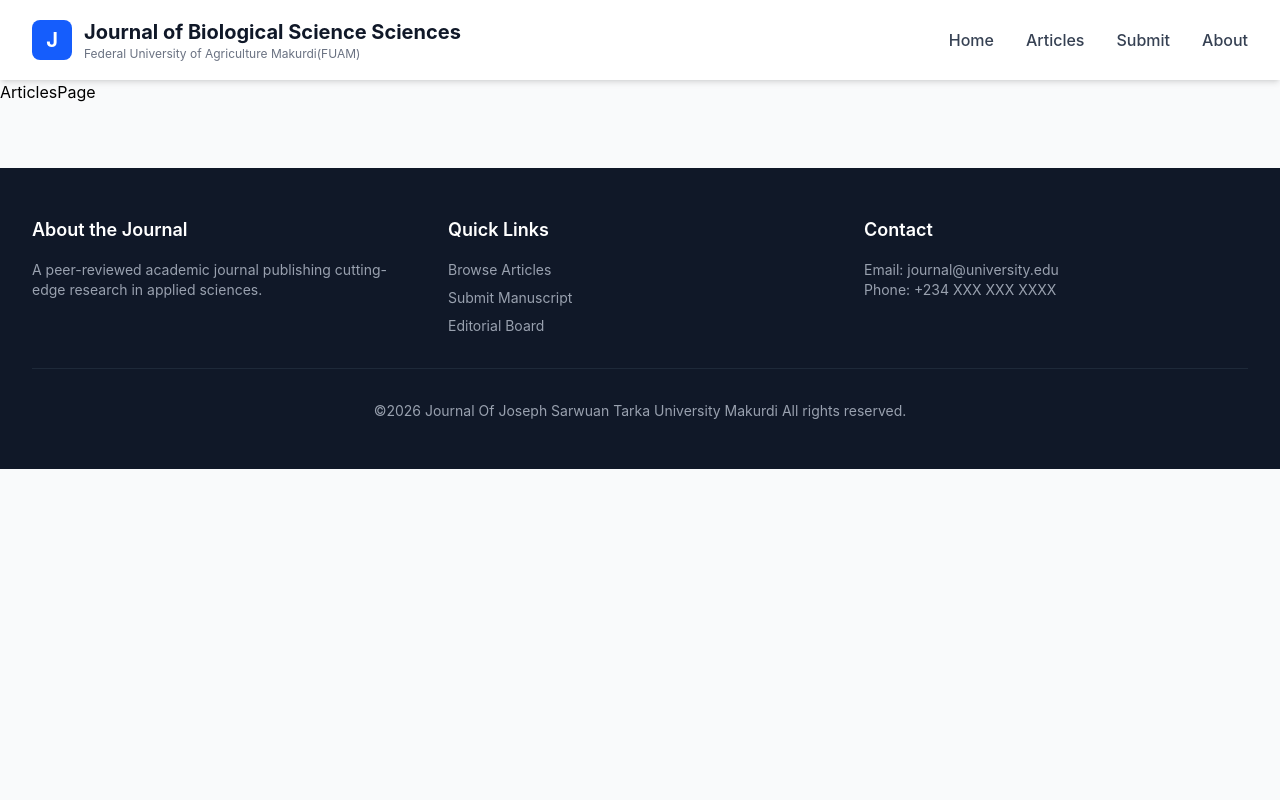
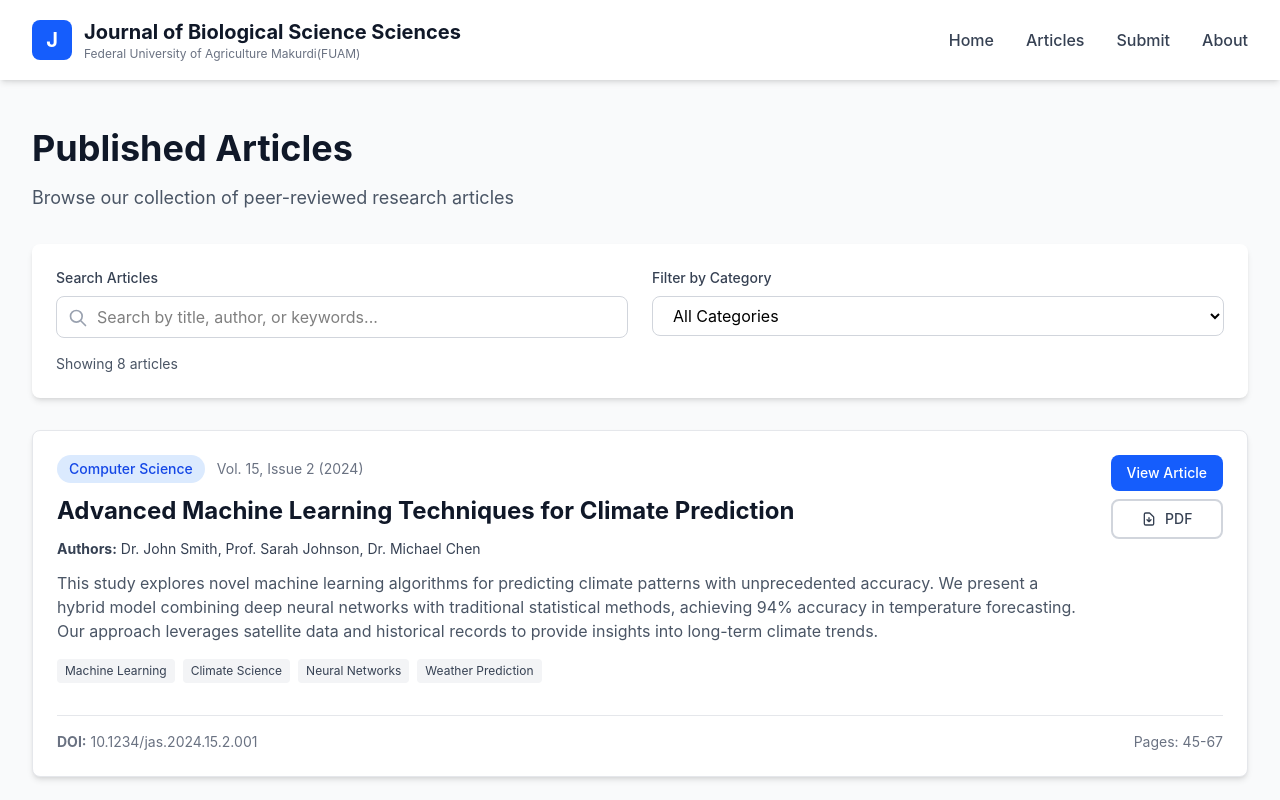
Before and after one commit to Sughnenter/journal-website, a React (Vite) app in the folder frontend/: page /articles in a window 1280 px wide. Shown: the top 800 px of the page. Built offline with nearby package versions, Linux system fonts and the light colour scheme.

Commit message:
added article page

```diff
--- a/frontend/src/pages/ArticlesPage.jsx
+++ b/frontend/src/pages/ArticlesPage.jsx
@@ -1,7 +1,177 @@
-import React from 'react'
+import React, {useState} from 'react'
+import { Link } from 'react-router';
+import { mockArticles, categories } from '../data/mockData';
 
 export function ArticlesPage ()  {
+  const [selectedCategory, setSelectedCategory] = useState('All Categories');
+  const [searchQuery, setSearchQuery] = useState('');
+
+  const filteredArticles = mockArticles.filter(article => {
+    const matchesCategory = selectedCategory === 'All Categories' || article.category === selectedCategory;
+    const matchesSearch = article.title.toLowerCase().includes(searchQuery.toLowerCase()) ||
+    article.abstract.toLowerCase().includes(searchQuery.toLowerCase()) ||
+    article.authors.some(author => author.toLowerCase().includes(searchQuery.toLowerCase()));
+    return matchesCategory && matchesSearch;
+  });
+
   return (
-    <div>ArticlesPage</div>
-  )
+    <div className="max-w-7xl mx-auto px-4 sm:px-6 lg:px-8 py-12">
+      {/* Header */}
+      <div className="mb-8">
+        <h1 className="text-4xl font-bold text-gray-900 mb-4">Published Articles</h1>
+        <p className="text-lg text-gray-600">
+          Browse our collection of peer-reviewed research articles
+        </p>
+      </div>
+
+      {/* Search and Filter */}
+      <div className="bg-white rounded-lg shadow-md p-6 mb-8">
+        <div className="grid md:grid-cols-2 gap-6">
+          {/* Search */}
+          <div>
+            <label htmlFor="search" className="block text-sm font-medium text-gray-700 mb-2">
+              Search Articles
+            </label>
+            <div className="relative">
+              <input
+                type="text"
+                id="search"
+                placeholder="Search by title, author, or keywords..."
+                value={searchQuery}
+                onChange={(e) => setSearchQuery(e.target.value)}
+                className="w-full px-4 py-2 pl-10 border border-gray-300 rounded-lg focus:ring-2 focus:ring-blue-500 focus:border-transparent"
+              />
+              <svg
+                className="absolute left-3 top-3 h-5 w-5 text-gray-400"
+                fill="none"
+                stroke="currentColor"
+                viewBox="0 0 24 24"
+              >
+                <path strokeLinecap="round" strokeLinejoin="round" strokeWidth={2} d="M21 21l-6-6m2-5a7 7 0 11-14 0 7 7 0 0114 0z" />
+              </svg>
+            </div>
+          </div>
+
+          {/* Category Filter */}
+          <div>
+            <label htmlFor="category" className="block text-sm font-medium text-gray-700 mb-2">
+              Filter by Category
+            </label>
+            <select
+              id="category"
+              value={selectedCategory}
+              onChange={(e) => setSelectedCategory(e.target.value)}
+              className="w-full px-4 py-2 border border-gray-300 rounded-lg focus:ring-2 focus:ring-blue-500 focus:border-transparent"
+            >
+              {categories.map((category) => (
+                <option key={category} value={category}>
+                  {category}
+                </option>
+              ))}
+            </select>
+          </div>
+        </div>
+
+        <div className="mt-4 text-sm text-gray-600">
+          Showing {filteredArticles.length} article{filteredArticles.length !== 1 ? 's' : ''}
+        </div>
+      </div>
+
+      {/* Articles List */}
+      <div className="space-y-6">
+        {filteredArticles.length > 0 ? (
+          filteredArticles.map((article) => (
+            <div key={article.id} className="bg-white rounded-lg shadow-md hover:shadow-xl transition p-6 border border-gray-200">
+              <div className="flex flex-col md:flex-row md:items-start justify-between gap-4 mb-4">
+                <div className="flex-1">
+                  <div className="flex flex-wrap items-center gap-3 mb-3">
+                    <span className="px-3 py-1 bg-blue-100 text-blue-700 text-sm font-medium rounded-full">
+                      {article.category}
+                    </span>
+                    <span className="text-sm text-gray-500">
+                      Vol. {article.volume}, Issue {article.issue} ({article.year})
+                    </span>
+                  </div>
+
+                  <Link to={`/articles/${article.id}`}>
+                    <h2 className="text-2xl font-bold text-gray-900 mb-3 hover:text-blue-600 transition">
+                      {article.title}
+                    </h2>
+                  </Link>
+
+                  <div className="text-sm text-gray-700 mb-3">
+                    <strong>Authors:</strong> {article.authors.join(', ')}
+                  </div>
+
+                  <p className="text-gray-600 mb-4 line-clamp-3">
+                    {article.abstract}
+                  </p>
+
+                  <div className="flex flex-wrap gap-2 mb-4">
+                    {article.keywords.map((keyword, index) => (
+                      <span key={index} className="px-2 py-1 bg-gray-100 text-gray-700 text-xs rounded">
+                        {keyword}
+                      </span>
+                    ))}
+                  </div>
+                </div>
+
+                <div className="flex flex-col gap-2 md:ml-4">
+                  <Link
+                    to={`/articles/${article.id}`}
+                    className="px-4 py-2 bg-blue-600 text-white rounded-lg hover:bg-blue-700 transition text-center text-sm font-medium whitespace-nowrap"
+                  >
+                    View Article
+                  </Link>
+                  <a
+                    href={article.pdfUrl}
+                    className="px-4 py-2 bg-white border-2 border-gray-300 text-gray-700 rounded-lg hover:bg-gray-50 transition text-center text-sm font-medium whitespace-nowrap flex items-center justify-center gap-2"
+                  >
+                    <svg className="w-4 h-4" fill="none" stroke="currentColor" viewBox="0 0 24 24">
+                      <path strokeLinecap="round" strokeLinejoin="round" strokeWidth={2} d="M12 10v6m0 0l-3-3m3 3l3-3m2 8H7a2 2 0 01-2-2V5a2 2 0 012-2h5.586a1 1 0 01.707.293l5.414 5.414a1 1 0 01.293.707V19a2 2 0 01-2 2z" />
+                    </svg>
+                    PDF
+                  </a>
+                </div>
+              </div>
+
+              <div className="pt-4 border-t border-gray-200 flex items-center justify-between text-sm text-gray-500">
+                <div>
+                  <strong>DOI:</strong> {article.doi}
+                </div>
+                <div>
+                  Pages: {article.pages}
+                </div>
+              </div>
+            </div>
+          ))
+        ) : (
+          <div className="text-center py-12 bg-white rounded-lg shadow-md">
+            <svg className="mx-auto h-12 w-12 text-gray-400" fill="none" stroke="currentColor" viewBox="0 0 24 24">
+              <path strokeLinecap="round" strokeLinejoin="round" strokeWidth={2} d="M9.172 16.172a4 4 0 015.656 0M9 10h.01M15 10h.01M21 12a9 9 0 11-18 0 9 9 0 0118 0z" />
+            </svg>
+            <h3 className="mt-4 text-lg font-medium text-gray-900">No articles found</h3>
+            <p className="mt-2 text-gray-500">Try adjusting your search or filter criteria</p>
+          </div>
+        )}
+      </div>
+
+      {/* Pagination (placeholder for future) */}
+      {filteredArticles.length > 0 && (
+        <div className="mt-8 flex justify-center">
+          <div className="flex gap-2">
+            <button className="px-4 py-2 bg-blue-600 text-white rounded-lg hover:bg-blue-700 transition">
+              1
+            </button>
+            <button className="px-4 py-2 bg-white border border-gray-300 text-gray-700 rounded-lg hover:bg-gray-50 transition">
+              2
+            </button>
+            <button className="px-4 py-2 bg-white border border-gray-300 text-gray-700 rounded-lg hover:bg-gray-50 transition">
+              3
+            </button>
+          </div>
+        </div>
+      )}
+    </div>
+  );
 }
```
